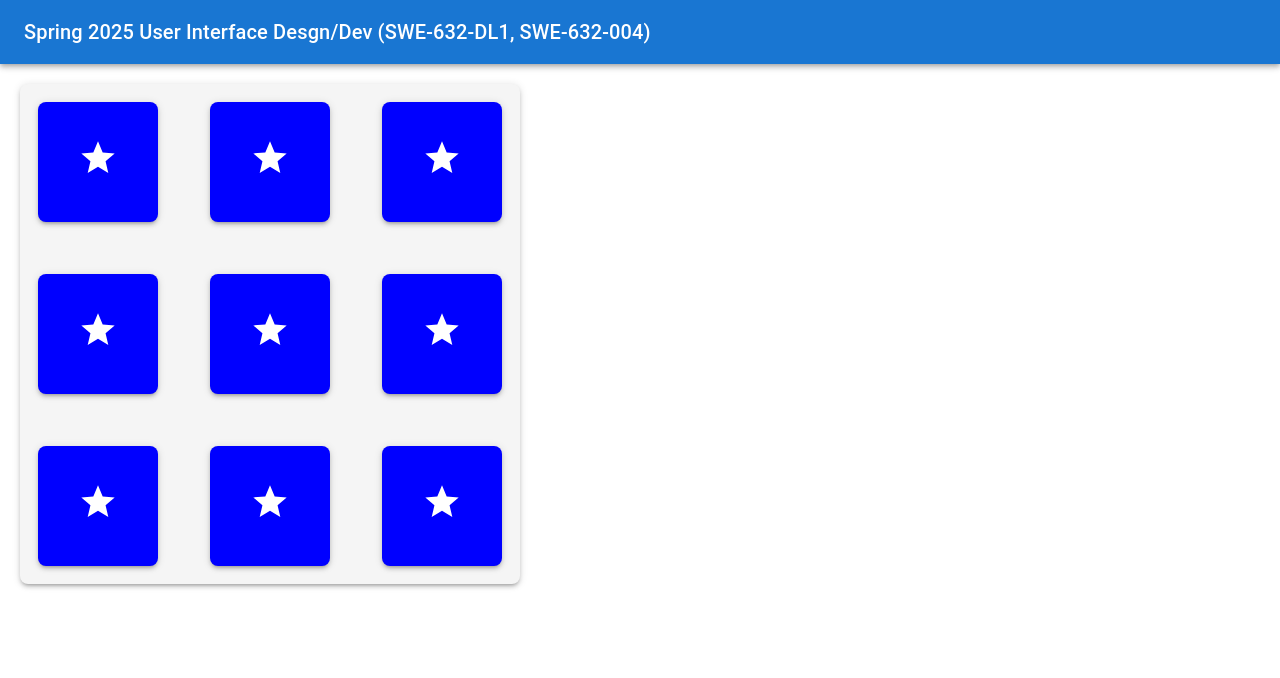
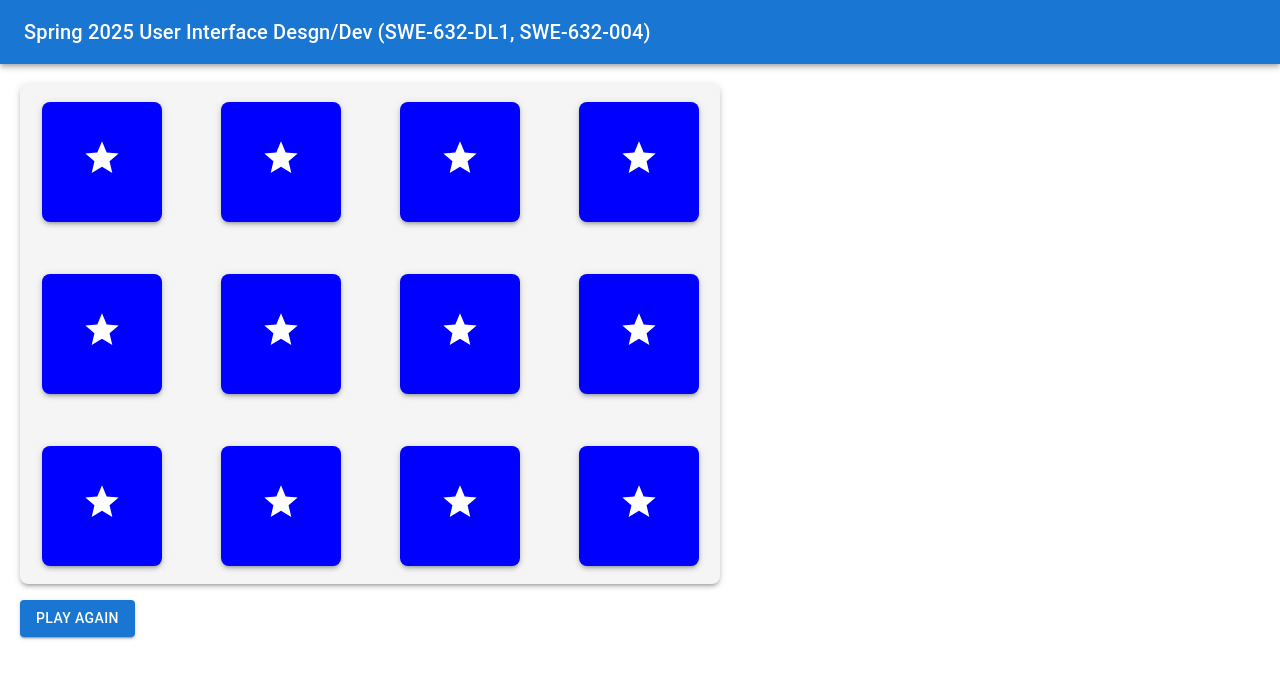
Before and after one commit to rs4spitfire/memory-card-game, a React (Create React App) app: page / in a window 1280 px wide. Shown: the top 678 px of the page. Built offline with nearby package versions, Linux system fonts and the light colour scheme.

Commit message:
Pushing Logic Updates

```diff
--- a/src/components/GameBoard/GameBoard.tsx
+++ b/src/components/GameBoard/GameBoard.tsx
@@ -1,44 +1,95 @@
-import React from 'react';
+import React, { useState, useEffect } from 'react';
 import { Box } from '@mui/system'; // For the Box system
+import { Button } from '@mui/material';
 import MemoryCard from '../MemoryCard/MemoryCard'; // Make sure to import MemoryCard
-
 
 const GameBoard: React.FC = () => {
   const cards = [
-    'Card 1', 'Card 2', 'Card 3',
-    'Card 4', 'Card 5', 'Card 6',
-    'Card 7', 'Card 8', 'Card 9',
+    'Card 1', 'Card 2', 'Card 2',
+    'Card 6', 'Card 1', 'Card 6',
+    'Card 7', 'Card 7', 'Card 9',
+    'Card 9', 'Card 10', 'Card 10'
   ];
 
+  // State to track which cards are flipped, initially all false (not flipped)
+  const [flippedCards, setFlippedCards] = useState<boolean[]>(new Array(cards.length).fill(false));
+
+  // State to store indices of the flipped cards
+  const [flippedIndices, setFlippedIndices] = useState<number[]>([]);
+
+  // Function to handle card flip
+  const handleCardFlip = (index: number) => {
+    if (flippedIndices.length === 2) return; // Don't flip if 2 cards are already flipped
+
+    // Update flipped status for the specific card
+    const newFlippedCards = [...flippedCards];
+    newFlippedCards[index] = !newFlippedCards[index];
+    setFlippedCards(newFlippedCards);
+
+    // Update flippedIndices to track the indices of flipped cards
+    setFlippedIndices(prev => [...prev, index]);
+  };
+
+  // Effect to handle card matching and resetting
+  useEffect(() => {
+    // If 2 cards are flipped, compare them
+    if (flippedIndices.length === 2) {
+      const [firstIndex, secondIndex] = flippedIndices;
+
+      if (cards[firstIndex] !== cards[secondIndex]) {
+        // Cards don't match, reset them after a 0.5 second delay
+        setTimeout(() => {
+          const resetFlippedCards = [...flippedCards];
+          resetFlippedCards[firstIndex] = false;
+          resetFlippedCards[secondIndex] = false;
+          setFlippedCards(resetFlippedCards);
+          setFlippedIndices([]); // Clear the flipped indices
+        }, 500); // 500ms delay
+      } else {
+        // Cards match, just clear the flippedIndices
+        setFlippedIndices([]);
+      }
+    }
+  }, [flippedIndices, flippedCards, cards]);
+
+  // Reset game
+  const resetGame = () => {
+    setFlippedCards(new Array(cards.length).fill(false)); // Reset all cards to not flipped
+    setFlippedIndices([]); // Clear flipped indices
+  };
+
   return (
+    <div>
       <Box
         sx={{
-        width: '500px', // Fixed width for the game board
-        height: '500px', // Fixed height for the game board
-        display: 'grid', // Use grid layout for better control
-        gridTemplateColumns: 'repeat(3, 1fr)', // 3 equal columns
-        gridTemplateRows: 'repeat(3, 1fr)', // 3 equal rows
-        gap: 2, // Add gap between the cards
-        backgroundColor: '#f5f5f5', // Background color for the board
-        boxShadow: 3, // Adds shadow to make it stand out
-        borderRadius: 2, // Rounded corners
-        overflow: 'hidden', // Prevent overflow of cards outside the GameBoard
+          width: '700px',
+          height: '500px',
+          display: 'grid',
+          gridTemplateColumns: 'repeat(4, 1fr)',
+          gridTemplateRows: 'repeat(3, 1fr)',
+          gap: 2,
+          backgroundColor: '#f5f5f5',
+          boxShadow: 3,
+          borderRadius: 2,
+          overflow: 'hidden',
         }}
       >
         {cards.map((card, index) => (
-        <Box
-          key={index}
-          sx={{
-            display: 'flex',
-            justifyContent: 'center',
-            alignItems: 'center',
-          }}
-        >
-          {/* MemoryCard component */}
-          <MemoryCard cardLabel={card} />
+          <Box key={index} sx={{ display: 'flex', justifyContent: 'center', alignItems: 'center' }}>
+            <MemoryCard
+              cardLabel={card}
+              flipped={flippedCards[index]}
+              onFlip={() => handleCardFlip(index)}
+            />
           </Box>
         ))}
       </Box>
+
+      {/* Button to reset all cards */}
+      <Button onClick={resetGame} variant="contained" color="primary" sx={{ marginTop: 2 }}>
+        Play Again
+      </Button>
+    </div>
   );
 };
 
--- a/src/components/MemoryCard/MemoryCard.tsx
+++ b/src/components/MemoryCard/MemoryCard.tsx
@@ -1,19 +1,14 @@
-import React, { useState } from 'react';
+import React from 'react';
 import { Card, CardContent, Typography } from '@mui/material';
 import { Star } from '@mui/icons-material'; // MUI Star Icon
 
 interface MemoryCardProps {
   cardLabel: string;
+  flipped: boolean; // Whether the card is flipped or not
+  onFlip: () => void; // Function to handle the card flip
 }
 
-const MemoryCard: React.FC<MemoryCardProps> = ({ cardLabel }) => {
-  const [flipped, setFlipped] = useState(false); // State to track card flip
-
-  // Toggle flip when the card is clicked
-  const handleCardClick = () => {
-    setFlipped(!flipped);
-  };
-
+const MemoryCard: React.FC<MemoryCardProps> = ({ cardLabel, flipped, onFlip }) => {
   return (
     <Card
       sx={{
@@ -29,7 +24,7 @@ const MemoryCard: React.FC<MemoryCardProps> = ({ cardLabel }) => {
         backgroundColor: flipped ? 'white' : 'blue', // Conditional background color
         transition: 'background-color 0.3s ease', // Smooth background color transition
       }}
-      onClick={handleCardClick}
+      onClick={onFlip} // Trigger onFlip when the card is clicked
     >
       <CardContent
         sx={{
```
Lines whose indentation alone changed are shown as unchanged.
